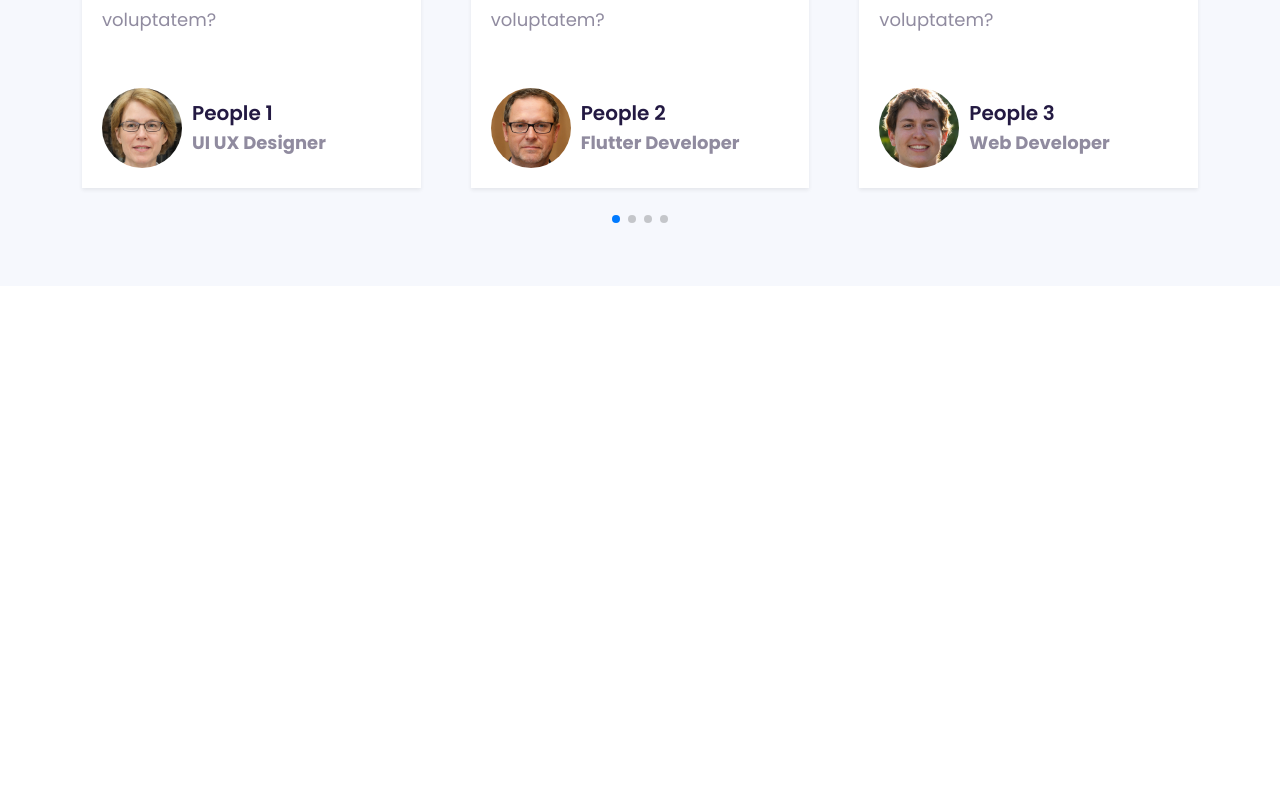
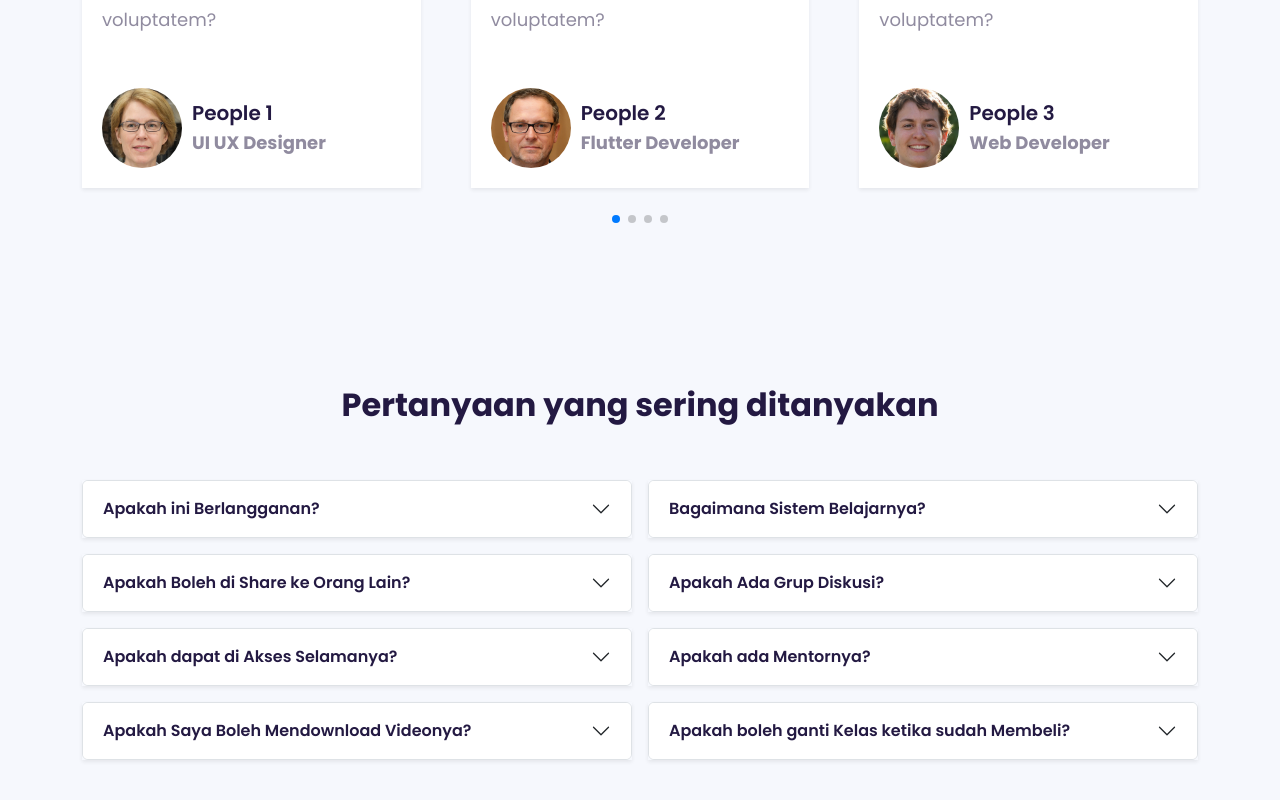
Before and after one commit to mhdryan09/react-web-course, a React (Vite) app: page / in a window 1280 px wide. Shown: the part 2855-3655 px from the top of the page. Before the commit the page ends 3141 px from the top, so only its background shows below. Built offline with nearby package versions, Linux system fonts and the light colour scheme.

Commit message:
Membuat Section FAQ dengan Accordion

```diff
--- a/src/components/FaqComponent.jsx
+++ b/src/components/FaqComponent.jsx
@@ -1,5 +1,35 @@
+import { Accordion, Col, Container, Row } from 'react-bootstrap';
+import { faq } from '../data/index';
+
 const FaqComponent = () => {
-  return <div>Faq</div>;
+  return (
+    <div className="faq">
+      <Container>
+        <Row>
+          <Col>
+            <h2 className="text-center fw-bold">
+              Pertanyaan yang sering ditanyakan
+            </h2>
+          </Col>
+        </Row>
+
+        <Row className="row-cols-lg-2 row-cols-1 g-3 pt-5">
+          {faq.map((data) => {
+            return (
+              <Col key={data.id}>
+                <Accordion className="shadow-sm">
+                  <Accordion.Item eventKey={data.eventKey}>
+                    <Accordion.Header>{data.title}</Accordion.Header>
+                    <Accordion.Body>{data.desc}</Accordion.Body>
+                  </Accordion.Item>
+                </Accordion>
+              </Col>
+            );
+          })}
+        </Row>
+      </Container>
+    </div>
+  );
 };
 
 export default FaqComponent;
--- a/src/main.css
+++ b/src/main.css
@@ -194,6 +194,33 @@
   border-radius: 100%;
 }
 
+/* Homepage - FAQ */
+.faq {
+  padding-top: 100px;
+  padding-bottom: 100px;
+  background-color: var(--primary-color);
+}
+
+.faq h2 {
+  color: var(--color-text);
+}
+
+.faq .accordion .accordion-button {
+  color: var(--color-text);
+  font-weight: 600;
+  background-color: #fff;
+  line-height: 1.5;
+}
+
+.faq .accordion .accordion-button:focus {
+  border: none;
+  box-shadow: none;
+}
+
+.faq .accordion .accordion-body {
+  background-color: #fff;
+}
+
 /* Laptop */
 @media screen and (max-width: 992px) {
   .homepage .header-box {
--- a/src/pages/HomePage.jsx
+++ b/src/pages/HomePage.jsx
@@ -12,6 +12,8 @@
 import { Pagination } from 'swiper/modules';
 
 import HeroImage from '../assets/img/hero.png';
+import FaqComponent from '../components/FaqComponent';
+
 const Homepage = () => {
   let navigate = useNavigate(); // useNavigate digunakan untuk mengakses router
 
@@ -42,6 +44,7 @@
           </Row>
         </Container>
       </header>
+
       <div className="kelas w-100 min-vh-100">
         <Container>
           <Row>
@@ -149,6 +152,14 @@
           </Row>
         </Container>
       </div>
+
+      <FaqComponent>
+        <Container>
+          <Row>
+            <Col></Col>
+          </Row>
+        </Container>
+      </FaqComponent>
     </div>
   );
 };
```
